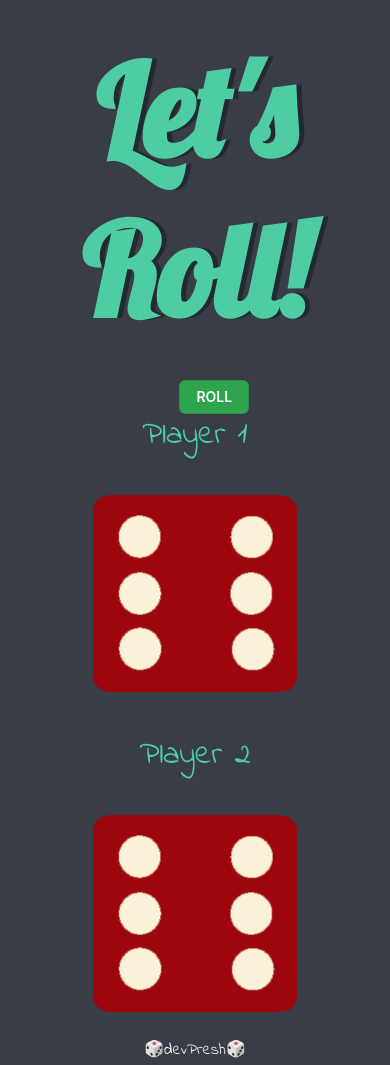
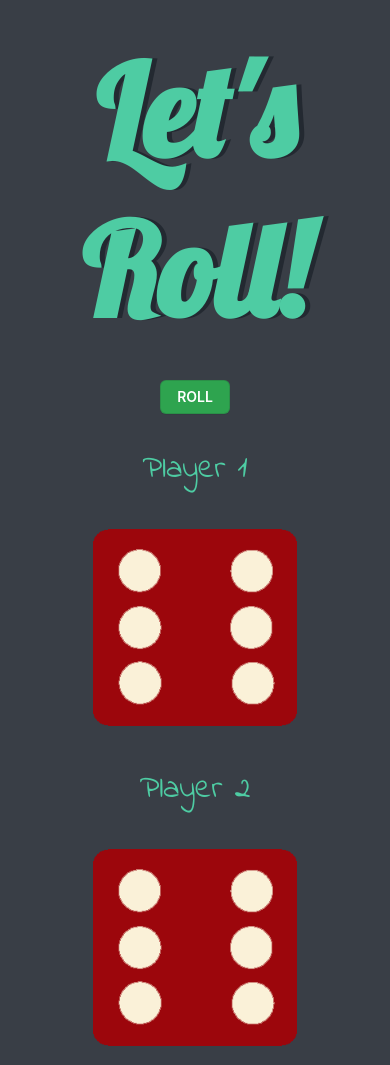
Before and after one commit to justpresh12/TheDiceRoll, a plain HTML site: page index.html in a window 390 px wide. Shown: the top 1065 px of the page. Drawn offline with Linux system fonts and the light colour scheme.

Commit message:
Update styles.css

```diff
--- a/styles.css
+++ b/styles.css
@@ -86,3 +86,15 @@ footer {
   background-color: #298e46;
   box-shadow: rgba(20, 70, 32, .2) 0 1px 0 inset;
 }
+
+@media (max-width: 600px) {
+  .buttondiv {
+    text-align: center;
+    margin-top: 20px;
+  }
+
+  .button-roll {
+    position: static;
+    margin: 0 auto;
+  }
+}
```
